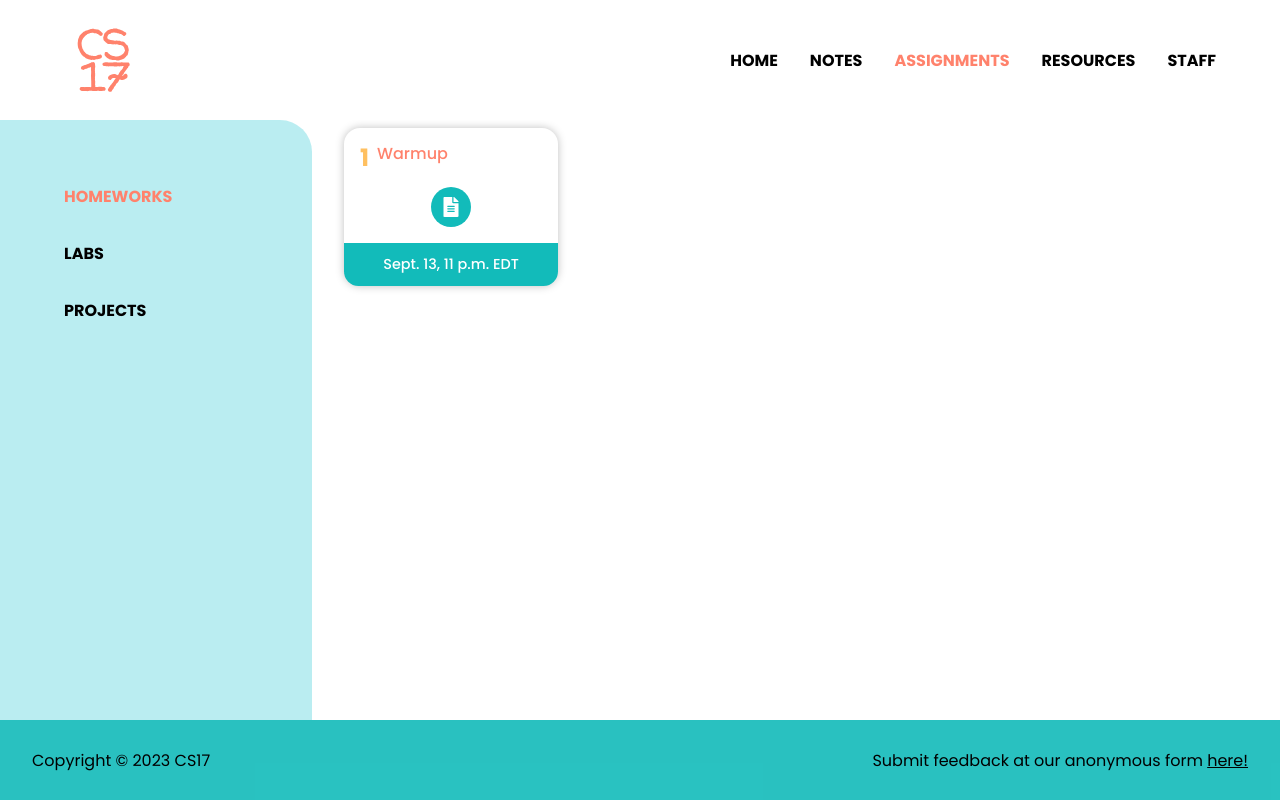
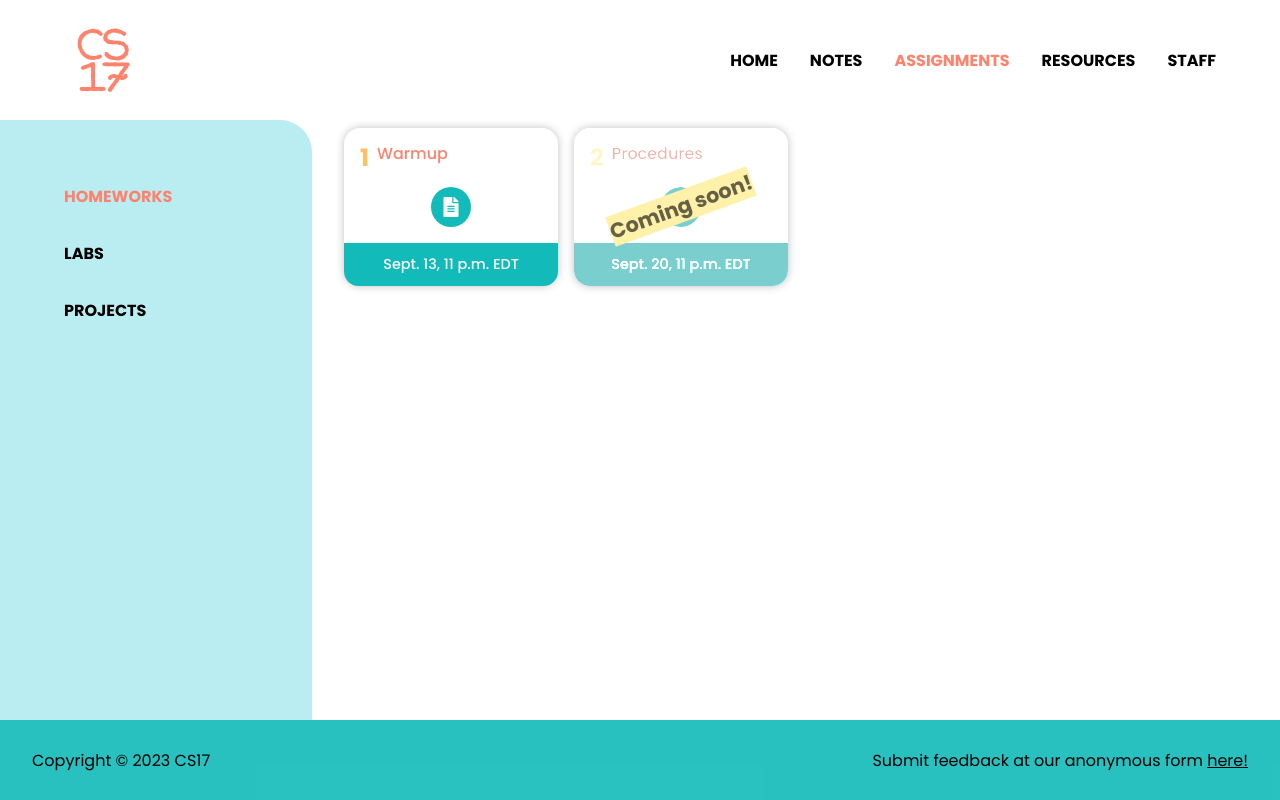
Before and after one commit to cs17-fall2023/cs17-fall2023.github.io, a React (Create React App) app: page /homeworks in a window 1280 px wide. Built offline with nearby package versions, Linux system fonts and the light colour scheme.

Commit message:
prep for hw2 release

```diff
--- a/src/Info/Assignments/Homeworks/Homeworks.js
+++ b/src/Info/Assignments/Homeworks/Homeworks.js
@@ -9,12 +9,12 @@ const homeworks = [
 			{ icon: <FaFileAlt />, link: "https://drive.google.com/file/d/13vOoImg_P-vq04KKfFqF_3M9hehOz0x9/view?usp=sharing", label: "Handout" },
 		]
 	},
-	// {
-	// 	number: 2, title: "Procedures", dueDate: "Sept. 21, 11 p.m. EDT", active: false,
-	// 	links: [
-	// 		{ icon: <FaFileAlt />, link: "https://drive.google.com/file/d/1AA1iFkPo3HNv75FhQehjnrULpMRUgnTO/view?usp=sharing", label: "Handout" },
-	// 	]
-	// },
+	{
+		number: 2, title: "Procedures", dueDate: "Sept. 20, 11 p.m. EDT", active: false,
+		links: [
+			{ icon: <FaFileAlt />, link: "https://drive.google.com/file/d/1pBCpTrQ8xJLtHygubBADJiUf1kPA8W3X/view?usp=sharing", label: "Handout" },
+		]
+	},
 	// {
 	// 	number: 3, title: "Recursion", dueDate: "Sept. 29, 11 p.m. EDT", active: false,
 	// 	links: [
```
